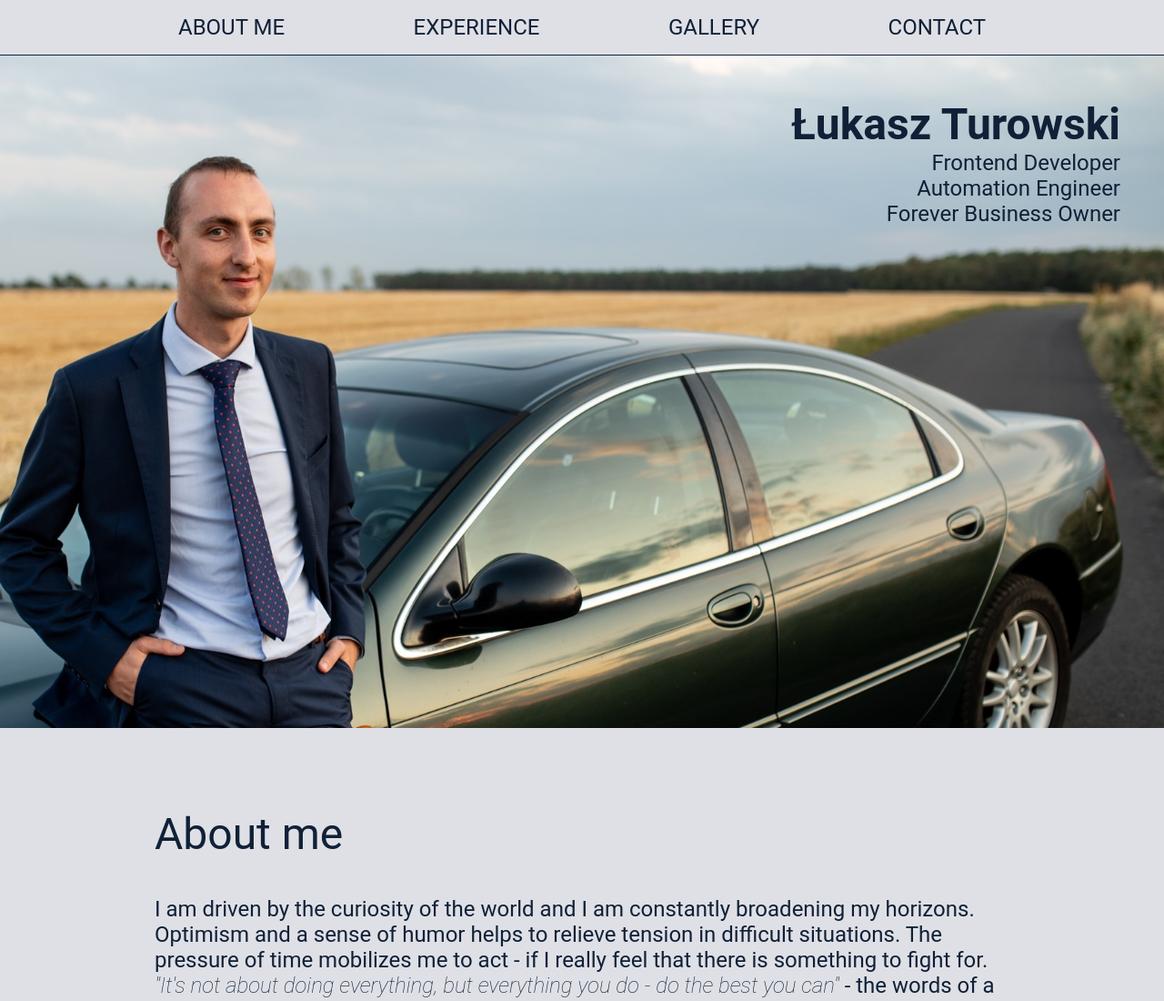
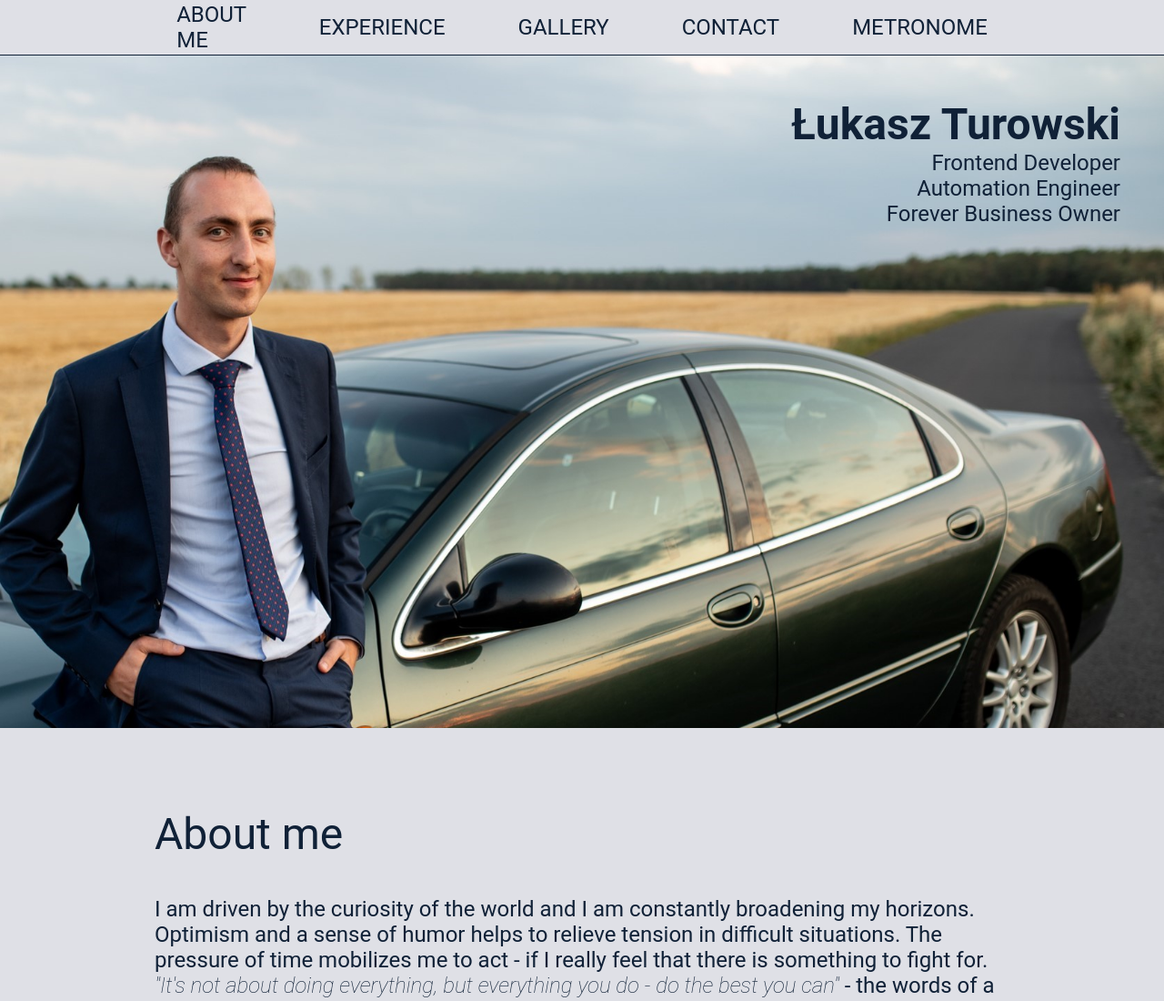
Before and after one commit to Turek695/mypage, a website built with Vite: page index.html in a window 1280 px wide. Shown: the top 1100 px of the page at 91% size. Built offline with nearby package versions, Linux system fonts and the light colour scheme.

Commit message:
Add metronome link to main page

```diff
--- a/index.html
+++ b/index.html
@@ -37,6 +37,7 @@
             <li class="section-item"><a href="#experience">Experience</a></li>
             <li class="section-item"><a href="#gallery">Gallery</a></li>
             <li class="section-item"><a href="#contact">Contact</a></li>
+            <li class="section-item"><a href="/metronom.html">Metronome</a></li>
         </ul>
         <div class="rightBar"></div>
     </nav>
```
